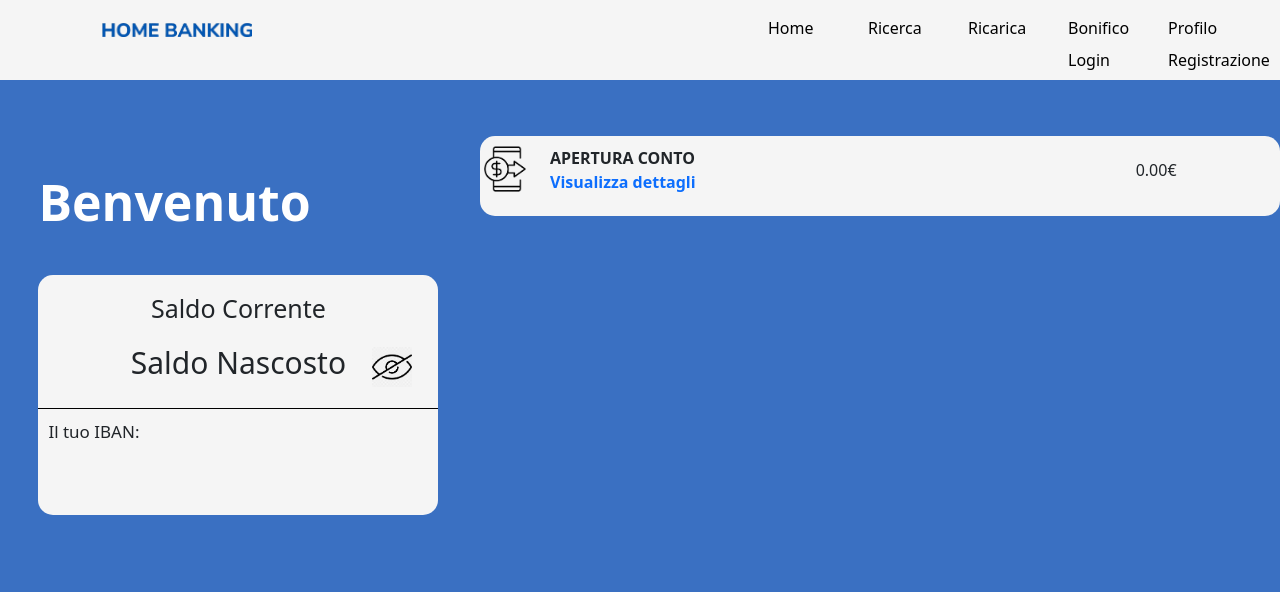
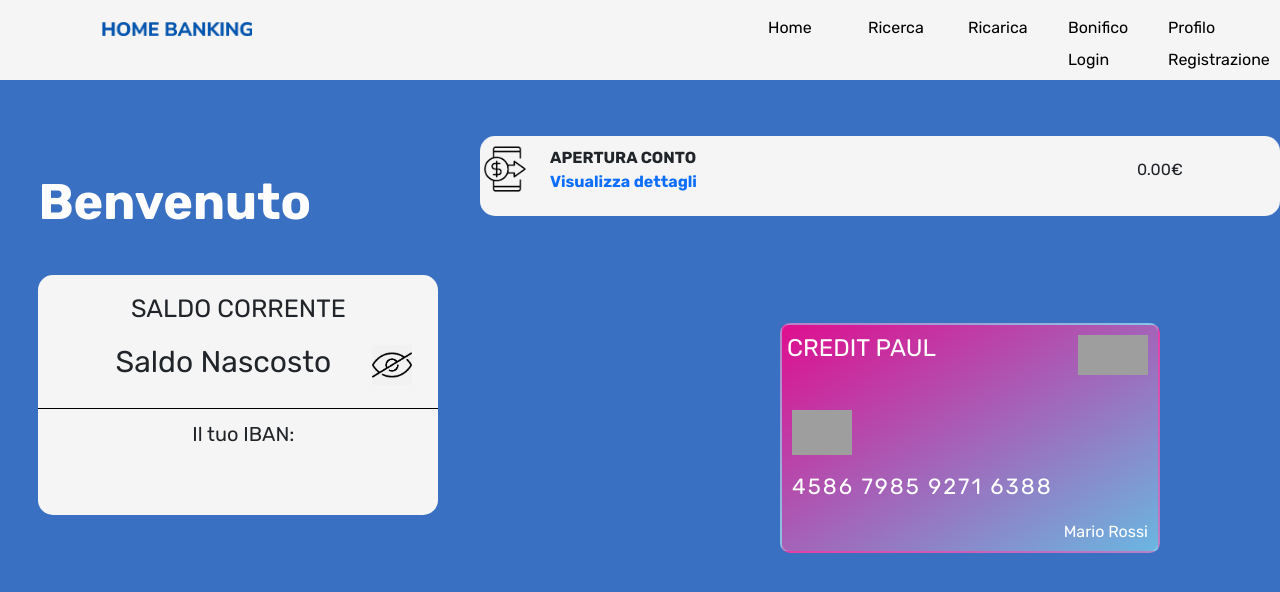
Before and after one commit to PROJECT-WORK-ITS/HOME-BANKING-APP, an Angular app in the folder front-end/: page /home in a window 1280 px wide. Shown: the top 592 px of the page. Built offline with nearby package versions, Linux system fonts and the light colour scheme; no server answers; sample sign-in values are in the browser's storage; grey boxes are pictures that could not be loaded.

Commit message:
credit card

```diff
--- a/front-end/src/app/components/credit-card/credit-card.component.css
+++ b/front-end/src/app/components/credit-card/credit-card.component.css
@@ -1,4 +1,8 @@
 @import url("https://fonts.googleapis.com/css2?family=Rubik:wght@300;400;500;600;700&display=swap");
+
+* {
+  font-family: "Rubik", sans-serif;
+}
 
 .container {
   width: 40%;
@@ -6,21 +10,76 @@
   display: flex;
   margin-right: 0%;
   margin-top: -15%;
+  perspective: 1000px;
 }
 
 /* Card */
 
-.card {
+.credit-card:hover {
+  cursor: pointer;
+}
+
+.credit-card {
+  position: relative;
+}
+
+.credit-card .card-front,
+.credit-card .card-back {
   width: 380px;
   height: 230px;
+  border-radius: 10px;
+  transform-style: preserve-3d;
+  transition: transform 0.8s ease-in-out;
   border: 2px solid rgba(255, 255, 255, 0.2);
-  background-image: linear-gradient(to bottom right, red, rgb(83, 152, 195));
-  border-radius: 10px;
+  background-image: linear-gradient(
+    to bottom right,
+    rgb(223, 14, 143),
+    rgb(106, 183, 225)
+  );
+
   z-index: 1;
-  overflow: hidden;
   backdrop-filter: blur(5px);
   -webkit-backdrop-filter: blur(5px);
-  position: relative;
+}
+
+.credit-card.flipped .card-front {
+  transform: rotateY(180deg);
+}
+.credit-card.flipped .card-back {
+  transform: rotateY(360deg); /* Ruota di 180 gradi sull'asse Y */
+}
+
+/* Stili per il retro della carta */
+.credit-card .card-back {
+  position: absolute;
+  top: 0;
+  left: 0;
+  background-color: #333;
+  color: white;
+  display: flex;
+  align-items: center;
+  justify-content: center;
+  backface-visibility: hidden;
+  transform: rotateY(
+    180deg
+  ); /* Nasconde il retro quando la carta non è girata */
+}
+
+.credit-card .card-front {
+  backface-visibility: hidden; /* Nasconde il fronte quando la carta è girata */
+}
+
+.credit-card .card-back {
+  transform: rotateY(180deg); /* Il retro deve essere ruotato a 180 gradi */
+}
+
+.visa-name-bank > p {
+  font-size: x-large;
+  float: left;
+  margin-left: 5px;
+  margin-top: 5px;
+  color: #ffffff;
+  font-family: "Rubik";
 }
 
 .visa_logo {
@@ -35,18 +94,19 @@
 
 .visa_info {
   padding: 10px;
-  margin: 30px 0;
+  margin: 50px 0;
 }
 
 .visa_info img {
   width: 60px;
   height: 45px;
-  margin-top: -5%;
+  margin-top: 7%;
 }
 
 .visa_info p {
   font-size: 22px;
-  padding: 10px 0;
+  padding: 5px 0;
+  margin-top: 10px;
   letter-spacing: 2px;
   color: #ffffff;
 }
@@ -56,5 +116,12 @@
   justify-content: space-between;
   padding: 0 10px;
   color: #ffffff;
-  margin-top: -15%;
+  margin-top: -17%;
 }
+
+.black-stripe {
+  background-color: #333;
+  height: 40px;
+  width: 100%;
+  margin-bottom: 25%;
+}
--- a/front-end/src/app/components/credit-card/credit-card.component.html
+++ b/front-end/src/app/components/credit-card/credit-card.component.html
@@ -1,21 +1,36 @@
 <div class="container right-container">
-  <div class="card">
+  <div
+    class="credit-card"
+    [ngClass]="{ flipped: isFlipped }"
+    (click)="toggleFlip()"
+  >
+    <!-- Front side of the card -->
+    <div class="card-front">
       <div class="visa_logo">
         <img
           src="https://raw.githubusercontent.com/muhammederdem/credit-card-form/master/src/assets/images/visa.png"
-        alt=""
+          alt="Visa Logo"
         />
+      </div>
+      <div class="visa-name-bank">
+        <p>CREDIT PAUL</p>
       </div>
       <div class="visa_info">
         <img
           src="https://raw.githubusercontent.com/muhammederdem/credit-card-form/master/src/assets/images/chip.png"
-        alt=""
+          alt="Chip"
         />
         <p>4586 7985 9271 6388</p>
       </div>
       <div class="visa_crinfo">
-      <p>02/12</p>
+        <p></p>
         <p>Mario Rossi</p>
       </div>
     </div>
+
+    <!-- Back side of the card -->
+    <div class="card-back">
+      <div class="black-stripe"></div>
     </div>
+  </div>
+</div>
--- a/front-end/src/app/components/credit-card/credit-card.component.ts
+++ b/front-end/src/app/components/credit-card/credit-card.component.ts
@@ -3,8 +3,12 @@ import { Component } from '@angular/core';
 @Component({
   selector: 'app-credit-card',
   templateUrl: './credit-card.component.html',
-  styleUrl: './credit-card.component.css'
+  styleUrl: './credit-card.component.css',
 })
 export class CreditCardComponent {
+  isFlipped = false;
 
+  toggleFlip() {
+    this.isFlipped = !this.isFlipped;
+  }
 }
--- a/front-end/src/app/components/home/home.component.css
+++ b/front-end/src/app/components/home/home.component.css
@@ -70,8 +70,8 @@ button img {
 .iban {
   padding-top: 10px;
   margin-top: 10px;
-  text-align: left;
-  font-size: 17px;
+  text-align: center;
+  font-size: 20px;
   padding-left: 10px;
   border-top: 1px solid black;
 }
@@ -88,6 +88,8 @@ button img {
 .saldo-nascosto {
   font-size: 30px; /* Dimensione della scritta "Saldo Nascosto" */
   text-align: center; /* Centrato orizzontalmente */
+
+  margin-right: 30px;
 }
 
 /* Stile per i movimenti */
--- a/front-end/src/app/components/home/home.component.html
+++ b/front-end/src/app/components/home/home.component.html
@@ -2,17 +2,25 @@
   <div class="left-container">
     <div class="nome">
       Benvenuto <br />
-      <span>{{ userData?.firstName }} </span><span>{{ userData?.lastName }}</span>
+      <span>{{ userData?.firstName }} </span
+      ><span>{{ userData?.lastName }}</span>
     </div>
     <div class="saldo">
-      <div class="top">Saldo Corrente</div>
+      <div class="top">SALDO CORRENTE</div>
       <div class="bottom" *ngIf="!saldoNascosto">
-        <div><span *ngIf="saldo">{{ saldo }}</span><span *ngIf="!saldo">-</span></div>
-        <button (click)="nascondiSaldo(true)"><img src="assets/occhio.png"/></button>
+        <div>
+          <span *ngIf="saldo">{{ saldo | currency }}</span
+          ><span *ngIf="!saldo">-</span>
+        </div>
+        <button (click)="nascondiSaldo(true)">
+          <img src="assets/occhio.png" />
+        </button>
       </div>
       <div class="bottom" *ngIf="saldoNascosto">
         <div class="saldo-nascosto"><span>Saldo Nascosto</span></div>
-        <button (click)="nascondiSaldo(false)"><img src="assets/occhionascosto.png"/></button>
+        <button (click)="nascondiSaldo(false)">
+          <img src="assets/occhionascosto.png" />
+        </button>
       </div>
       <div class="iban">
         Il tuo IBAN: <br />
@@ -32,4 +40,4 @@
     </div>
   </div>
 </div>
-<!-- <app-credit-card></app-credit-card> -->
+<app-credit-card></app-credit-card>
--- a/front-end/src/styles.css
+++ b/front-end/src/styles.css
@@ -2,3 +2,7 @@
 body {
   background-color: rgba(9, 77, 179, 0.8);
 }
+
+* {
+  font-family: "Rubik", sans-serif;
+}
```
Also changed, not shown: front-end/public/assets/data-analysis_7605132.png (added). Lines whose indentation alone changed are shown as unchanged.
